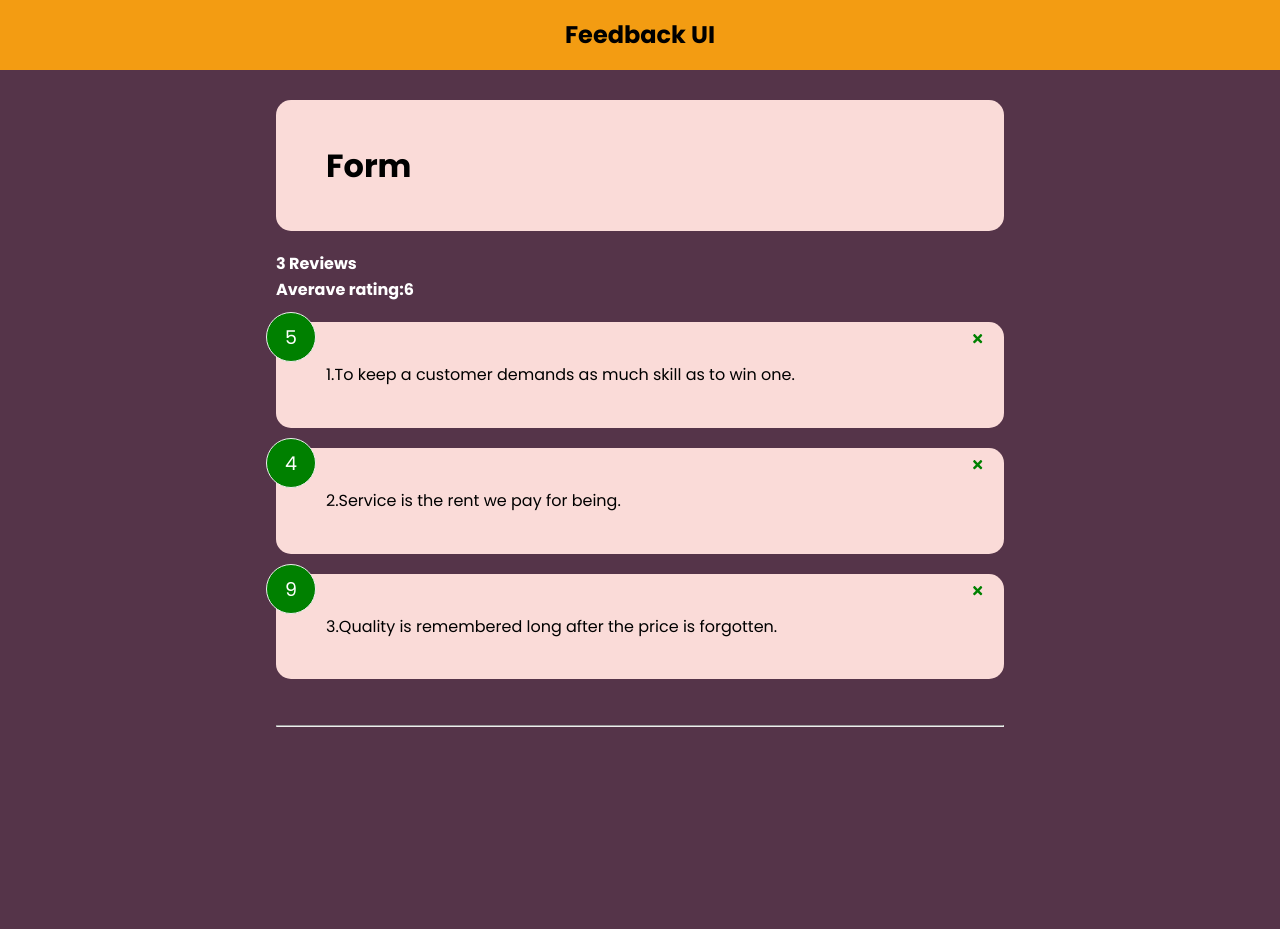
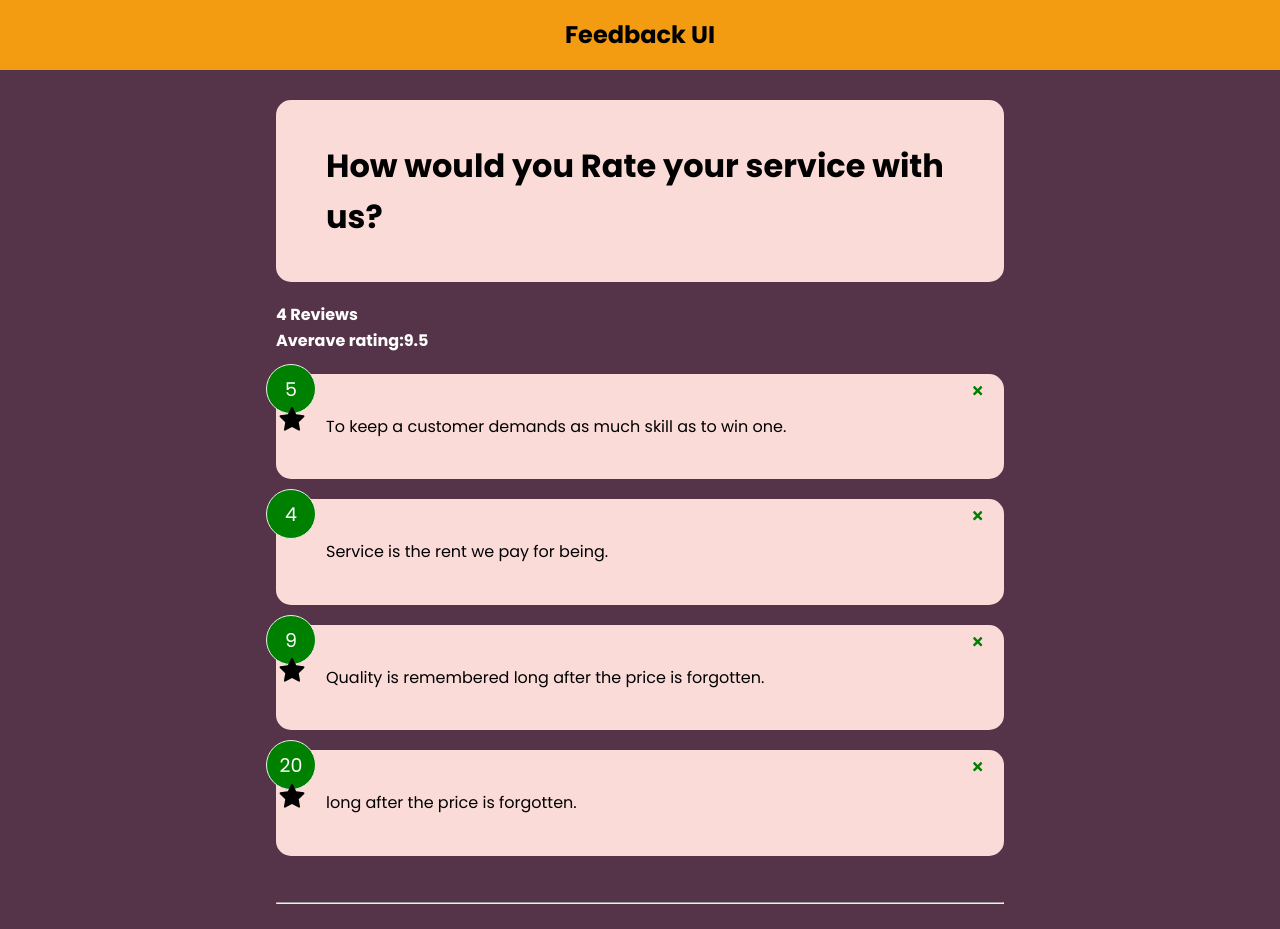
Before and after one commit to ReicaD/Service-Rating, a React (Create React App) app in the folder ratings/: page / in a window 1280 px wide. Before the commit the page ends 800 px from the top, so only its background shows below. Built offline with nearby package versions, Linux system fonts and the light colour scheme; the HTML template or start-up script is replaced by a standard one.

Commit message:
file modified with react forms

```diff
--- a/ratings/src/Data/FeedbackData.js
+++ b/ratings/src/Data/FeedbackData.js
@@ -2,17 +2,22 @@ const FeedbackData = [
   {
     id: 1,
     rating: 5,
-    text: "1.To keep a customer demands as much skill as to win one. ",
+    text: "To keep a customer demands as much skill as to win one. ",
   },
   {
     id: 2,
     rating: 4,
-    text: " 2.Service is the rent we pay for being.",
+    text: " Service is the rent we pay for being.",
   },
   {
     id: 3,
     rating: 9,
-    text: "3.Quality is remembered long after the price is forgotten.",
+    text: "Quality is remembered long after the price is forgotten.",
+  },
+  {
+    id: 4,
+    rating: 20,
+    text: "long after the price is forgotten.",
   },
 ];
 
--- a/ratings/src/components/FeedbackForm.jsx
+++ b/ratings/src/components/FeedbackForm.jsx
@@ -2,12 +2,16 @@ import Card from "./Shared/Card";
 import MyCard from "./Shared/MyCard";
 
 function FeedbackForm() {
-  console.log("empty");
+  //console.log("empty");
   return (
     <MyCard>
       {/* <div> */}
-      <h1>Form</h1>
-        <form inputType="text" placeholder="add Review"/>
+      <form>
+        <h1>How would you Rate your service with us?</h1>
+      </form>
+
+      {/* @rating select component */}
+      {/* <form inputType="text" placeholder="add Review"/> */}
       {/* </div> */}
     </MyCard>
   );
--- a/ratings/src/components/FeedbackItem.jsx
+++ b/ratings/src/components/FeedbackItem.jsx
@@ -1,4 +1,5 @@
 import { FaTimes } from "react-icons/fa";
+import { AiFillStar } from "react-icons/ai";
 import react, { useState } from "react";
 import PropTypes from "prop-types";
 import Card from "./Shared/Card";
@@ -27,7 +28,16 @@ function FeedbackItem({ item, deleteFeedback }) {
     // <Card item={item}  deleteFeedback={deleteFeedback} />
 
     <MyCard>
-      <div className="num-display">{item.rating}</div>
+      {item.rating >= 5 ? (
+        <div className="num-display">
+          {item.rating}
+          <AiFillStar color="black" size={30} className="mr-5"/>
+          <br />
+        </div>
+      ) : (
+        <div className="num-display">{item.rating}</div>
+      )}
+      {/* <div className="num-display">{item.rating}</div> */}
       <button onClick={() => deleteFeedback(item.id)} className="close">
         <FaTimes color="green" />
       </button>
--- a/ratings/src/components/Shared/MyCard.js
+++ b/ratings/src/components/Shared/MyCard.js
@@ -2,7 +2,7 @@
 import React from "react";
 import PropTypes from "prop-types";
 import { FaTimes } from "react-icons/fa";
-import FeedbackItem from "../FeedbackItem";
+//import FeedbackItem from "../FeedbackItem";
 
 //below a conditional was used to display the card component.
 //childern is a node while reverse is a boolean
--- a/ratings/src/index.css
+++ b/ratings/src/index.css
@@ -1,6 +1,4 @@
-
-
-@import url('https://fonts.googleapis.com/css2?family=Poppins:wght@400;600;700&display=swap');
+@import url("https://fonts.googleapis.com/css2?family=Poppins:wght@400;600;700&display=swap");
 
 * {
   box-sizing: border-box;
@@ -9,8 +7,8 @@
 }
 
 body {
-  font-family: 'Poppins', sans-serif;
-  background-color:#553449 ;
+  font-family: "Poppins", sans-serif;
+  background-color: #553449;
   color: #fff;
   line-height: 1.6;
 }
@@ -35,8 +33,8 @@ header {
 }
 
 .card {
-  background-color:#FADBD8;
-  color:black;
+  background-color: #fadbd8;
+  color: black;
   border-radius: 15px;
   padding: 40px 50px;
   margin: 20px 0;
@@ -74,6 +72,7 @@ header {
   border: 1px #eee solid;
   transition: 0.3s;
 }
+
 .num-display-count {
   position: relative;
   background: #f4f4f4;
@@ -104,12 +103,16 @@ header {
   background: green;
   color: #fff;
 }
+.num-displaysAll {
+  background: rgb(171, 158, 66);
+  color: #fff;
+}
 
-[type='radio'] {
+[type="radio"] {
   opacity: 0;
 }
 
-[type='radio']:checked ~ label {
+[type="radio"]:checked ~ label {
   background: #ff6a95;
   color: #fff;
 }
```
